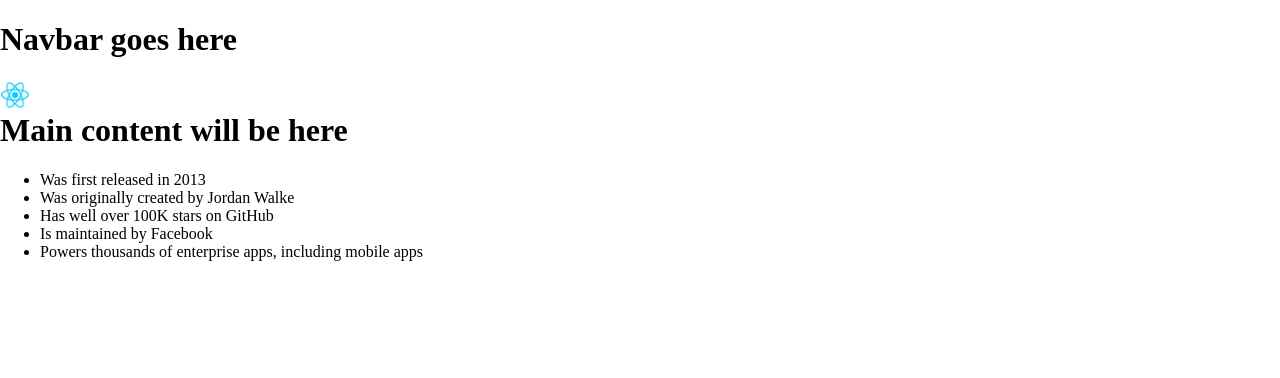
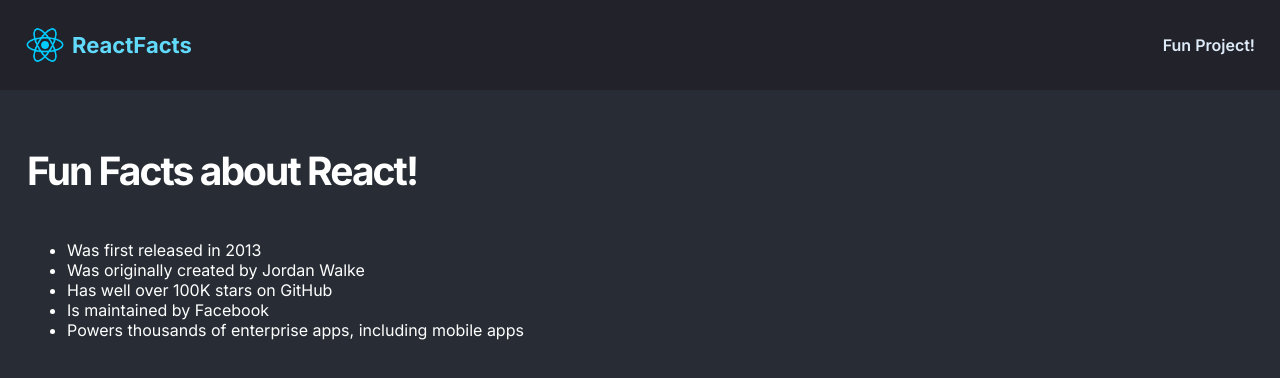
Before and after one commit to klsmith5370/React-FunFacts-Static-Page, a React app: page / in a window 1280 px wide. Shown: the top 378 px of the page. Built offline with nearby package versions, Linux system fonts and the light colour scheme.

Commit message:
Updated styling for Navbar and added styling for main component

```diff
--- a/components/Main.js
+++ b/components/Main.js
@@ -2,15 +2,15 @@ import React from "react"
 
 export default function Main() {
     return (
-        <div className="main-content">
-            <h1>Main content will be here</h1>
-            <ul>
+        <main>
+            <h1 className="main--title">Fun Facts about React!</h1>
+            <ul className="main--facts">
                  <li>Was first released in 2013</li>
                  <li>Was originally created by Jordan Walke</li>
                  <li>Has well over 100K stars on GitHub</li>
                  <li>Is maintained by Facebook</li>
                  <li>Powers thousands of enterprise apps, including mobile apps</li>
              </ul>
-        </div>
+        </main>
     )
 }
--- a/components/Navbar.js
+++ b/components/Navbar.js
@@ -2,9 +2,10 @@ import React from "react"
 
 export default function Navbar() {
     return (
-        <div className="nav-bar">
-            <h1>Navbar goes here</h1>
-            <img src="./react-logo.png" width="30px" />
-        </div>
+      <nav>
+        <img src="./react-logo.png" className="nav--icon" />
+        <h3 className="nav--logo_text">ReactFacts</h3>
+        <h4 className="nav--title">Fun Project!</h4>
+      </nav>
     )
 }
--- a/style.css
+++ b/style.css
@@ -1,20 +1,54 @@
-html, body {
-    margin: 0;
-    padding: 10px;
+* {
+    box-sizing: border-box;
 }
 
-.nav-bar {
-    position: absolute;
-    width: 550px;
-    height: 91px;
-    left: 0px;
-    top: 0px;
+body {
+    margin: 0;
+    font-family: Inter, sans-serif;
+    background-color: #282D35;
 }
 
-.main-content {
-    position: absolute;
-    width: 681px;
-    height: 459px;
-    left: 0px;
-    top: 91px;
+nav {
+    display: flex;
+    align-items: center;
+    background-color: #21222A;
+    padding: 30px 25px;
+    height: 90px;
 }
+
+.nav--logo_text, .nav--title {
+    margin: 0;
+}
+
+.nav--icon {
+    margin-right: 7px;
+    width: 40px;
+    height: 40px;
+}
+
+.nav--logo_text {
+    margin-right: auto;
+    color: #61DAFB;
+    font-weight: 700;
+    font-size: 22px;
+}
+
+.nav--title {
+    color: #DEEBF8;
+    font-weight: 600;
+}
+
+main {
+    padding: 57px 27px;
+    color: white;
+}
+
+.main--title {
+    margin: 0;
+    font-size: 39px;
+    letter-spacing: -0.05em;
+}
+
+.main--facts {
+    margin-top: 46px;
+}
```
Also changed, not shown: index.pack.js. Lines whose indentation alone changed are shown as unchanged.
